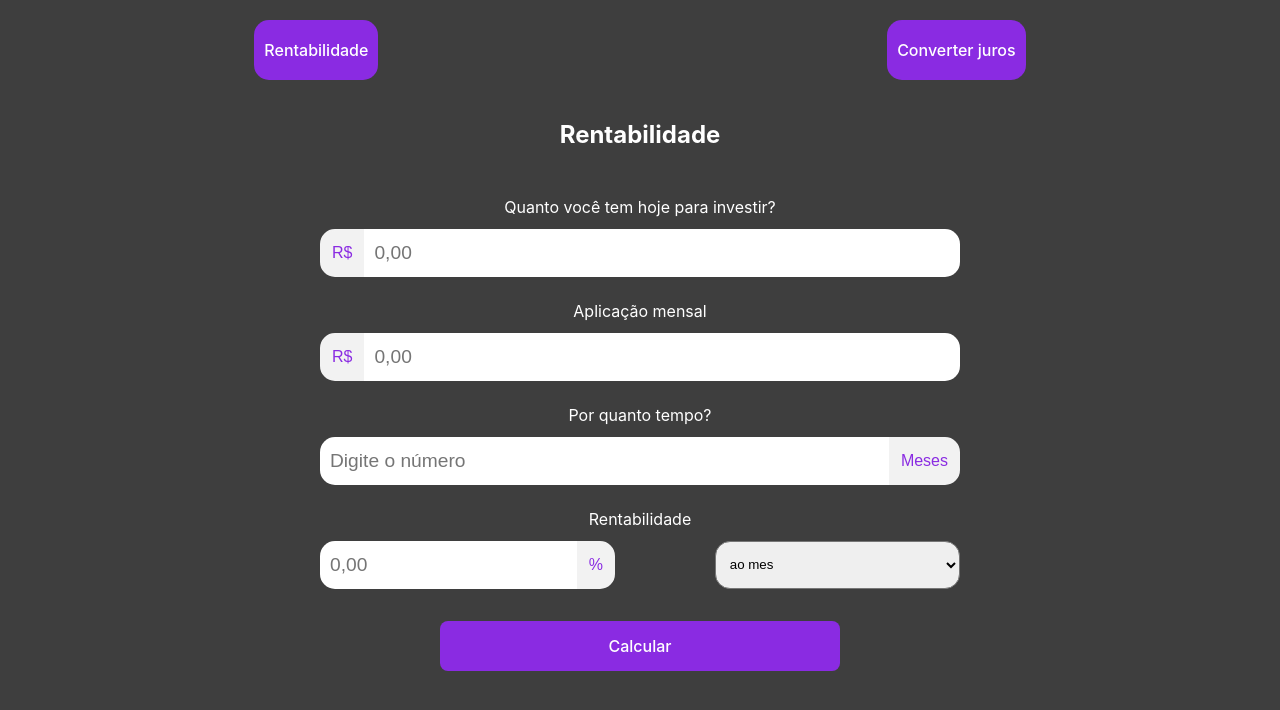
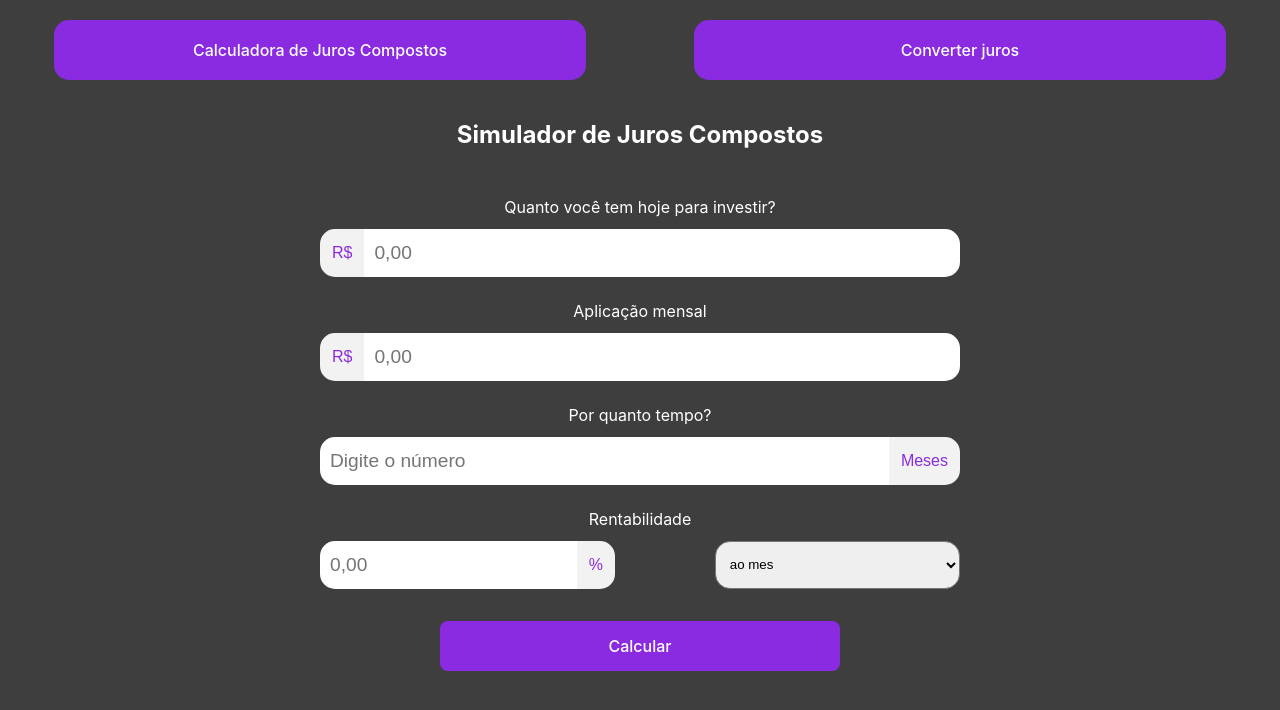
Before and after one commit to ronansalvador/interest-converter, a React (Vite) app: page /rentabilidade in a window 1280 px wide. Shown: the top 710 px of the page. Built offline with nearby package versions, Linux system fonts and the light colour scheme.

Commit message:
feat(css): alterando estilo do header

```diff
--- a/src/components/Header.css
+++ b/src/components/Header.css
@@ -17,8 +17,10 @@ a {
   display: flex;
   justify-content: center;
   align-items: center;
+  width: 40%;
+  text-align: center;
 }
 
 a:hover {
-  color: white;
+  scale: 1.1;
 }
--- a/src/components/Header.jsx
+++ b/src/components/Header.jsx
@@ -4,7 +4,7 @@ import './Header.css';
 function Header() {
   return (
     <header>
-      <Link to='/rentabilidade'>Rentabilidade</Link>
+      <Link to='/rentabilidade'>Calculadora de Juros Compostos</Link>
 
       <Link to='/'>Converter juros</Link>
     </header>
--- a/src/pages/Profitability.jsx
+++ b/src/pages/Profitability.jsx
@@ -86,7 +86,7 @@ function Profitability() {
     <>
       <Header />
       <section className='container-profitability'>
-        <h2>Rentabilidade</h2>
+        <h2>Simulador de Juros Compostos</h2>
         <>
           {showResult === false ? (
             <>
```
